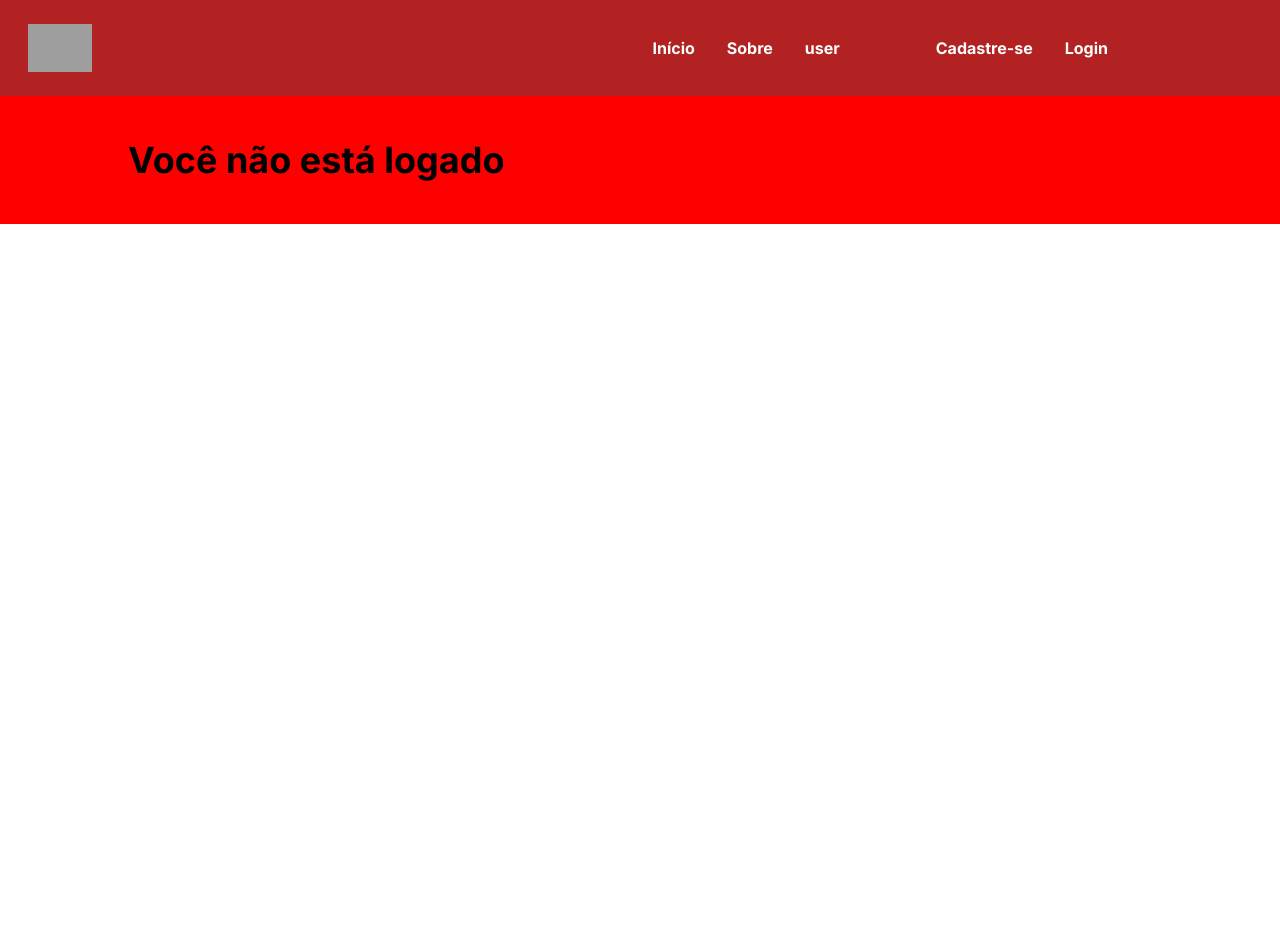
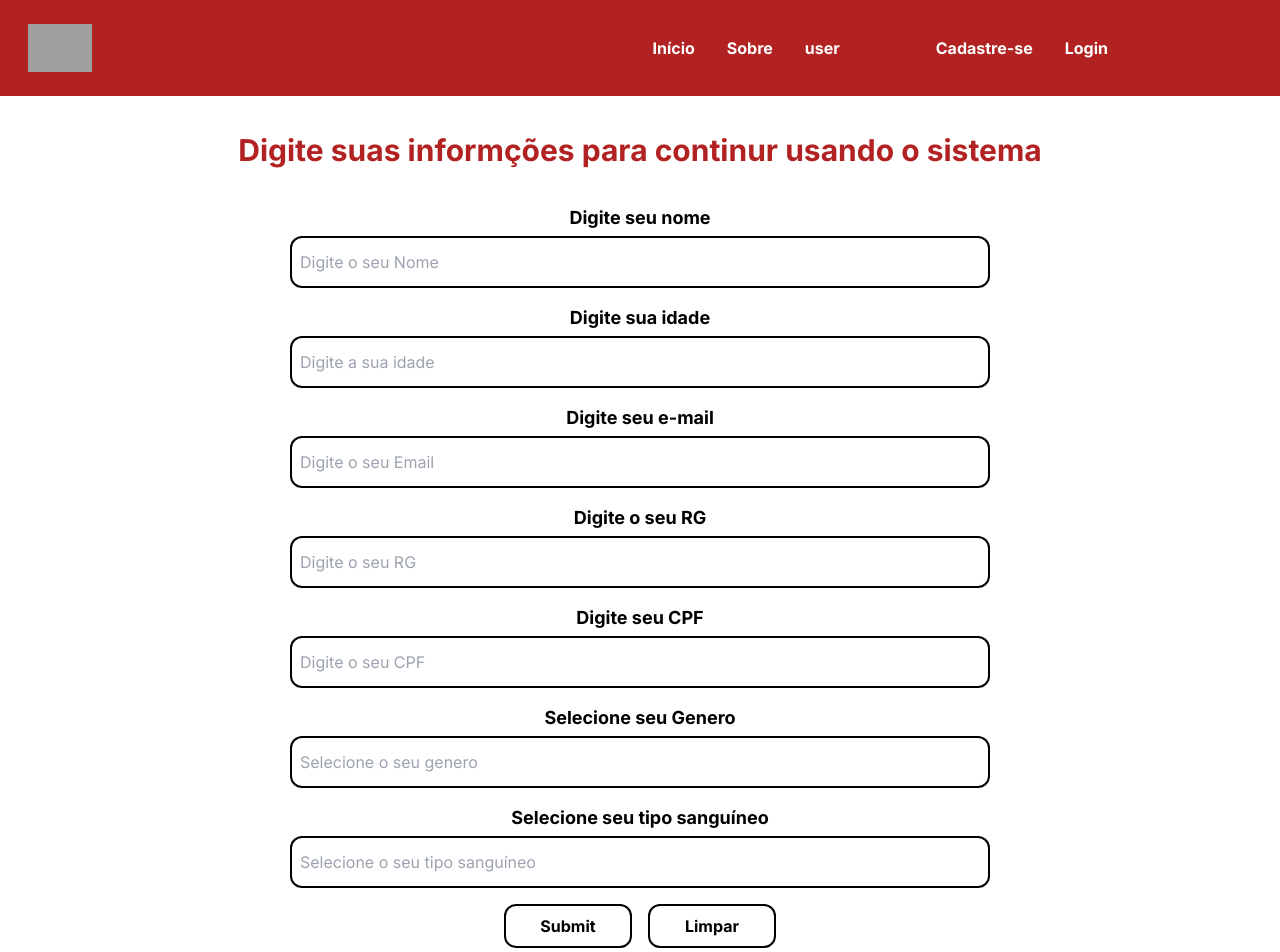
Before and after one commit to GiovanniMori/blooddonation, a React (Vite) app: page /form in a window 1280 px wide. Shown: the top 952 px of the page. Before the commit the page ends 800 px from the top, so only its background shows below. Built offline with nearby package versions, Linux system fonts and the light colour scheme; no server answers; grey boxes are pictures that could not be loaded.

Commit message:
link do user form com banco

```diff
--- a/package.json
+++ b/package.json
@@ -13,11 +13,14 @@
     "@emotion/style": "^0.8.0",
     "@headlessui/react": "^1.7.2",
     "axios": "^1.1.2",
+    "cors": "^2.8.5",
     "dotenv": "^16.0.3",
+    "express": "^4.18.2",
     "firebase": "^9.9.4",
     "framer-motion": "^7.5.3",
     "localforage": "^1.10.0",
     "match-sorter": "^6.3.1",
+    "mysql": "^2.18.1",
     "react": "^18.2.0",
     "react-dom": "^18.2.0",
     "react-hook-form": "^7.36.0",
--- a/src/components/Form.jsx
+++ b/src/components/Form.jsx
@@ -29,54 +29,68 @@ const Form = () => {
     const {
       register,
       handleSubmit,
+      watch,
       formState: { errors },
+      reset,
    } = useForm();
-    const { user } = UserAuth();
+
+  const  loginUser  =  data  =>  console.log(data);
 
     return (
-        <div>
-            {user ? (<div className='bg-secondary py-7 px-12'>
-                <div className="p-4 font-bold">
-                    <h1 className="text-4xl text-black font-bold px-16">Realize seu cadastro aqui</h1>
-                    <div className="flex flex-col px-16 py-3">
-                        <form onSubmit={handleSubmit((data) => console.log(data))}>
-                            <div className="flex flex-col mb-4">
-                                <h1 className="font-bold text-xl text-white mb-2">Nome</h1>
-                                <input onChange={(event) => {setNome(event.target.value)}} className="h-10 rounded-md w-2/3" placeholder="Digite o seu Nome"/>
+      <div className="flex flex-col">
+        <form onSubmit={handleSubmit(loginUser)}>
+          <div className="flex flex-col my-6">
+              <h2 className="text-3xl font-primary mx-auto text-primary font-bold py-3">Digite suas informções para continur usando o sistema</h2>
           </div>
-                            <div className="flex flex-col mb-4">
-                                <h1 className="font-bold text-xl text-white mb-2">Idade</h1>
-                                <input onChange={(event) => {setIdade(event.target.value)}} className="h-10 rounded-md w-2/3" placeholder="Digite a sua idade"/>
+
+          <div className="flex flex-col mb-2">
+              <h1 className="text-black font-bold text-lg mx-auto mb-1">Digite seu nome</h1>
+              <input onChange={(event) => {setNome(event.target.value)}} className="py-3 px-2 border-2 border-black w-[700px] rounded-xl mx-auto mb-2" placeholder="Digite o seu Nome"/>
+              {errors.name && <span className="text-primary font-bold text-lg mx-auto mb-1">Preencha o campo nome</span>}
           </div>
-                            <div className="flex flex-col mb-4">
-                                <h1 className="font-bold text-xl text-white mb-2">Email</h1>
-                                <input onChange={(event) => {setEmail(event.target.value)}} className="h-10 rounded-md w-2/3" placeholder="Digite o seu Email"/>
+
+          <div className="flex flex-col mb-2">
+              <h1 className="text-black font-bold text-lg mx-auto mb-1">Digite sua idade</h1>
+              <input onChange={(event) => {setIdade(event.target.value)}} className="py-3 px-2 border-2 border-black w-[700px] rounded-xl mx-auto mb-2" placeholder="Digite a sua idade"/>
+              {errors.name && <span className="text-primary font-bold text-lg mx-auto mb-1">Preencha o campo CPF</span>}
           </div>
-                            <div className="flex flex-col mb-4">
-                                <h1 className="font-bold text-xl text-white mb-2">RG</h1>
-                                <input onChange={(event) => {setRg(event.target.value)}} className="h-10 rounded-md w-2/3" placeholder="Digite o seu RG"/>
+
+          <div className="flex flex-col mb-2">
+              <h1 className="text-black font-bold text-lg mx-auto mb-1">Digite seu e-mail</h1>
+              <input onChange={(event) => {setEmail(event.target.value)}} className="py-3 px-2 border-2 border-black w-[700px] rounded-xl mx-auto mb-2" placeholder="Digite o seu Email"/>
+              {errors.name && <span className="text-primary font-bold text-lg mx-auto mb-1">Preencha o campo e-mail</span>}
           </div>
-                            <div className="flex flex-col mb-4">
-                                <h1 className="font-bold text-xl text-white mb-2">CPF</h1>
-                                <input onChange={(event) => {setCpf(event.target.value)}} className="h-10 rounded-md w-2/3" placeholder="Digite o seu CPF"/>
+
+          <div className="flex flex-col mb-2">
+              <h1 className="text-black font-bold text-lg mx-auto mb-1">Digite o seu RG</h1>
+              <input onChange={(event) => {setRg(event.target.value)}} className="py-3 px-2 border-2 border-black w-[700px] rounded-xl mx-auto mb-2" placeholder="Digite o seu RG"/>
+              {errors.name && <span className="text-primary font-bold text-lg mx-auto mb-1">Preencha o campo tipo sanguineo</span>}
           </div>
-                            <div className="flex flex-col mb-4">
-                                <h1 className="font-bold text-xl text-white mb-2">Genero</h1>
-                                <input onChange={(event) => {setGenero(event.target.value)}} className="h-10 rounded-md w-2/3" placeholder="Digite o seu genero"/>
+
+          <div className="flex flex-col mb-2">
+              <h1 className="text-black font-bold text-lg mx-auto mb-1">Digite seu CPF</h1>
+              <input onChange={(event) => {setCpf(event.target.value)}} className="py-3 px-2 border-2 border-black w-[700px] rounded-xl mx-auto mb-2" placeholder="Digite o seu CPF"/>
+              {errors.name && <span className="text-primary font-bold text-lg mx-auto mb-1">Preencha o campo tipo sanguineo</span>}
           </div>
-                            <div className="flex flex-col mb-4">
-                                <h1 className="font-bold text-xl text-white mb-2">Tipo de sangue</h1>
-                                <input onChange={(event) => {setTipo_sangue(event.target.value)}} className="h-10 rounded-md w-2/3" placeholder="Digite o seu tipo de sangue"/>
+
+          <div className="flex flex-col mb-2">
+              <h1 className="text-black font-bold text-lg mx-auto mb-1">Selecione seu Genero</h1>
+              <input onChange={(event) => {setGenero(event.target.value)}} className="py-3 px-2 border-2 border-black w-[700px] rounded-xl mx-auto mb-2" placeholder="Selecione o seu genero"/>
+              {errors.name && <span className="text-primary font-bold text-lg mx-auto mb-1">Preencha o campo tipo sanguineo</span>}
           </div>
-                            <input onClick={addDoador} className="bg-primary rounded p-4 font-bold text-base text-white cursor-pointer" type="submit" />
+
+          <div className="flex flex-col mb-2">
+              <h1 className="text-black font-bold text-lg mx-auto mb-1">Selecione seu tipo sanguíneo</h1>
+              <input onChange={(event) => {setTipo_sangue(event.target.value)}} className="py-3 px-2 border-2 border-black w-[700px] rounded-xl mx-auto mb-2" placeholder="Selecione o seu tipo sanguíneo"/>
+              {errors.name && <span className="text-primary font-bold text-lg mx-auto mb-1">Preencha o campo tipo sanguineo</span>}
+          </div>
+
+          <div className="flex mb-2 justify-center">
+              <input onClick={addDoador} className="border-2 border-black py-2 w-32 font-bold rounded-xl cursor-pointer mr-2 hover:bg-primary hover:border-tertiary" type="submit" />
+              <input className="border-2 border-black py-2 w-32 font-bold rounded-xl cursor-pointer ml-2 hover:bg-primary hover:border-tertiary" type="button" onClick={() => reset()} value="Limpar" />
+          </div>
+
         </form>
-                    </div>
-                </div>
-            </div>) : (<div className='bg-secondary py-7 px-12'>
-                <div className="p-4 font-bold">
-                    <h1 className="text-4xl text-black font-bold px-16">Você não está logado</h1>
-                </div>
-            </div>)}
       </div>
     );
 };
--- a/src/components/User/PageHeader.jsx
+++ b/src/components/User/PageHeader.jsx
@@ -3,7 +3,6 @@ import { UserAuth, AuthContextProvider } from "../../contexts/AuthContext";
 import { useNavigate } from "react-router-dom";
 import { useForm } from "react-hook-form";
 import Form from "../Form";
-import { Autocomplete } from "@mui/material";
 
 const PageHeader = () => {
   const { user } = UserAuth();
@@ -35,30 +34,48 @@ const PageHeader = () => {
 
         <div className="flex flex-col mb-2">
             <h1 className="text-black font-bold text-lg mx-auto mb-1">Digite seu nome</h1>
-            <input className="py-3 px-2 border-2 border-black w-[700px] rounded-xl mx-auto mb-2" placeholder="Digite seu nome" {...register("name", { required: true })} />
+            <input onChange={(event) => {setNome(event.target.value)}} className="py-3 px-2 border-2 border-black w-[700px] rounded-xl mx-auto mb-2" placeholder="Digite o seu Nome"/>
             {errors.name && <span className="text-primary font-bold text-lg mx-auto mb-1">Preencha o campo nome</span>}
         </div>
 
         <div className="flex flex-col mb-2">
-            <h1 className="text-black font-bold text-lg mx-auto mb-1">Digite seu  CPF</h1>
-            <input className="py-3 px-2 border-2 border-black w-[700px] rounded-xl mx-auto mb-2" placeholder="Digite seu CPF" {...register("cpf", { required: true })} />
+            <h1 className="text-black font-bold text-lg mx-auto mb-1">Digite sua idade</h1>
+            <input onChange={(event) => {setIdade(event.target.value)}} className="py-3 px-2 border-2 border-black w-[700px] rounded-xl mx-auto mb-2" placeholder="Digite a sua idade"/>
             {errors.name && <span className="text-primary font-bold text-lg mx-auto mb-1">Preencha o campo CPF</span>}
         </div>
 
         <div className="flex flex-col mb-2">
             <h1 className="text-black font-bold text-lg mx-auto mb-1">Digite seu e-mail</h1>
-            <input className="py-3 px-2 border-2 border-black w-[700px] rounded-xl mx-auto mb-2" placeholder="Digite seu e-mail" {...register("cpf", { required: true })} />
+            <input onChange={(event) => {setEmail(event.target.value)}} className="h-10 rounded-md w-2/3" placeholder="Digite o seu Email"/>
             {errors.name && <span className="text-primary font-bold text-lg mx-auto mb-1">Preencha o campo e-mail</span>}
         </div>
 
         <div className="flex flex-col mb-2">
+            <h1 className="text-black font-bold text-lg mx-auto mb-1">igite o RG</h1>
+            <input onChange={(event) => {setRg(event.target.value)}} className="h-10 rounded-md w-2/3" placeholder="Digite o seu RG"/>
+            {errors.name && <span className="text-primary font-bold text-lg mx-auto mb-1">Preencha o campo tipo sanguineo</span>}
+        </div>
+
+        <div className="flex flex-col mb-2">
+            <h1 className="text-black font-bold text-lg mx-auto mb-1">Selecione seu CPF</h1>
+            <input onChange={(event) => {setCpf(event.target.value)}} className="h-10 rounded-md w-2/3" placeholder="Digite o seu CPF"/>
+            {errors.name && <span className="text-primary font-bold text-lg mx-auto mb-1">Preencha o campo tipo sanguineo</span>}
+        </div>
+
+        <div className="flex flex-col mb-2">
+            <h1 className="text-black font-bold text-lg mx-auto mb-1">Selecione seu Genero</h1>
+            <input onChange={(event) => {setGenero(event.target.value)}} className="h-10 rounded-md w-2/3" placeholder="Digite o seu genero"/>
+            {errors.name && <span className="text-primary font-bold text-lg mx-auto mb-1">Preencha o campo tipo sanguineo</span>}
+        </div>
+
+        <div className="flex flex-col mb-2">
             <h1 className="text-black font-bold text-lg mx-auto mb-1">Selecione seu tipo sanguíneo</h1>
-            <input className="py-3 px-2 border-2 border-black w-[700px] rounded-xl mx-auto mb-2" placeholder="Selecione seu tipo sanguineo" type="listbox" {...register("cpf", { required: true })} />
+            <input onChange={(event) => {setTipo_sangue(event.target.value)}} className="h-10 rounded-md w-2/3" placeholder="Digite o seu tipo de sangue"/>
             {errors.name && <span className="text-primary font-bold text-lg mx-auto mb-1">Preencha o campo tipo sanguineo</span>}
         </div>
 
         <div className="flex mb-2 justify-center">
-            <input className="border-2 border-black py-2 w-32 font-bold rounded-xl cursor-pointer mr-2 hover:bg-primary hover:border-tertiary" type="submit" />
+            <input onClick={addDoador} className="border-2 border-black py-2 w-32 font-bold rounded-xl cursor-pointer mr-2 hover:bg-primary hover:border-tertiary" type="submit" />
             <input className="border-2 border-black py-2 w-32 font-bold rounded-xl cursor-pointer ml-2 hover:bg-primary hover:border-tertiary" type="button" onClick={() => reset()} value="Limpar" />
         </div>
 
--- a/src/components/User/UserPage.jsx
+++ b/src/components/User/UserPage.jsx
@@ -1,11 +1,12 @@
 import React from 'react'
 import { UserAuth } from '../../contexts/AuthContext'
+import Form from '../Form'
 
 const UserPage = () => {
 
   return (
     <div>
-
+      <Form />
     </div>
   )
 }
--- a/src/main.jsx
+++ b/src/main.jsx
@@ -19,6 +19,7 @@ import { AuthContextProvider, UserAuth } from "./contexts/AuthContext";
 import Modallog from "./components/modal/Modallog";
 import ModalReg from "./components/modal/ModalReg";
 import PageHeader from "./components/User/PageHeader";
+import UserPage from "./components/User/UserPage";
 
 const router = createBrowserRouter([
   {
@@ -62,7 +63,7 @@ const router = createBrowserRouter([
       },
       {
         path: "user",
-        element: <PageHeader />,
+        element: <UserPage />,
         errorElement: <ErrorPage />,
       },
     ],
```
Also changed, not shown: 2 other files (tests, documents, lock files or other folders). Lines whose indentation alone changed are shown as unchanged.
